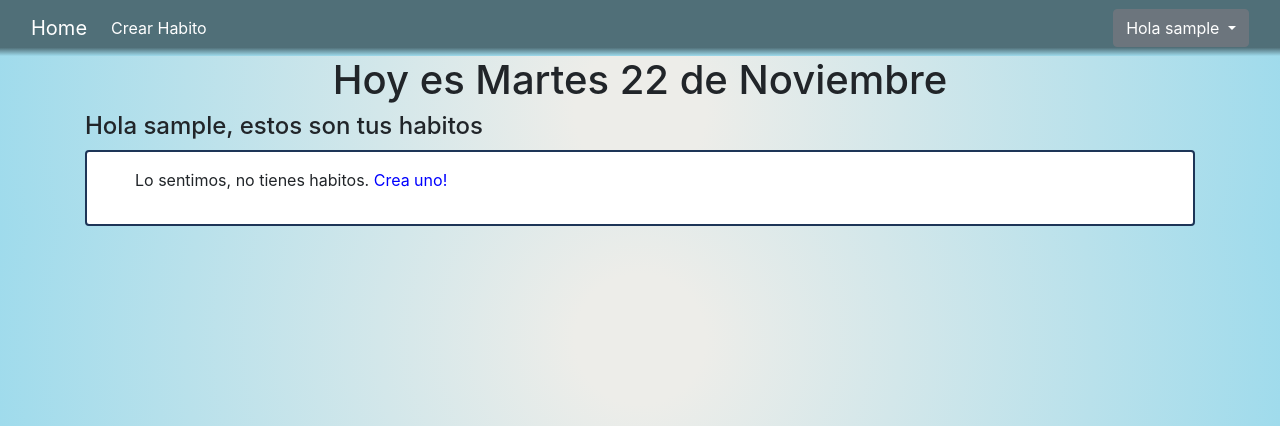
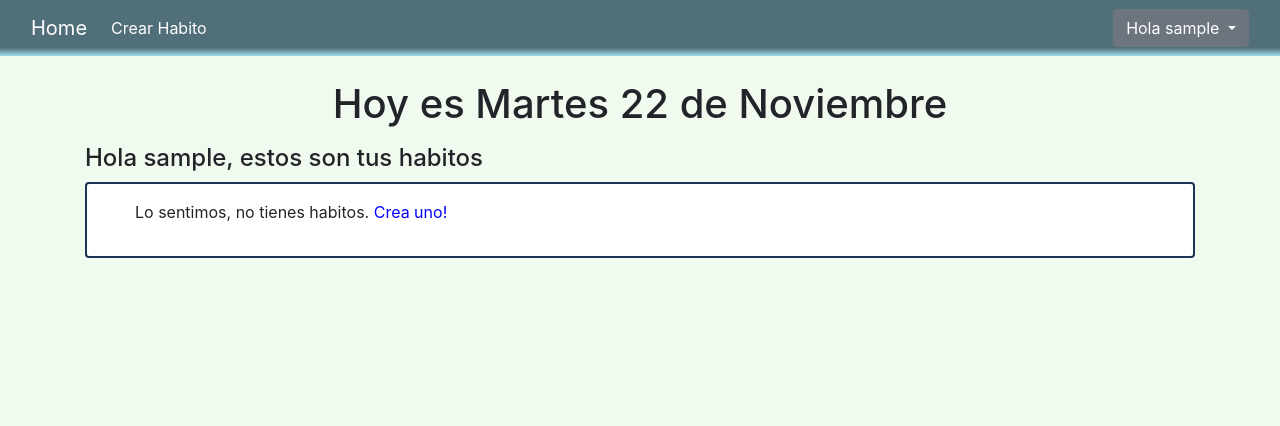
Before and after one commit to DaniDiazTech/Habit-tracker, a Django app: page / in a window 1280 px wide. Shown: the top 426 px of the page. Run offline with Django 4.2, Linux system fonts and the light colour scheme; the visitor is signed in with stand-in values (Sample User, id 1); data that the repository does not hold is empty; some libraries are stand-ins or nearby versions.

Commit message:
Cambio fondo general

```diff
--- a/templates/base.html
+++ b/templates/base.html
@@ -54,7 +54,7 @@
     {% endblock scripts %}
     <style type="text/css">
       body {
-        background: radial-gradient(circle, rgba(237,237,233,1) 10%, rgba(159,219,236,1) 100%);
+        background: #F1FAEE;
       }
     </style>
   </body>
--- a/templates/habits/home.html
+++ b/templates/habits/home.html
@@ -8,7 +8,7 @@
 {% now "d" as day %}
 {% now "l" as day_name %}
 {% now "F" as month %}
-<div class="center text-center">
+<div class="my-3 center text-center">
     <h1 class="">Hoy es {{day_name | capfirst}} {{day}} de {{month | capfirst}}</h1>
 </div>
 <div class="">
--- a/templates/registration/signup.html
+++ b/templates/registration/signup.html
@@ -13,7 +13,7 @@
         {% csrf_token %}
         {{form.as_p}}
         <div class="my-3">
-            <button class="btn btn-danger" type="submit">Registrarse</button>
+            <button class="btn" type="submit" style="background-color: #457B9D; color: white;">Registrarse</button>
         </div>
     </form>
         <p>Ya estas registrado? Solo <a href="{% url 'accounts:login' %}" class="link link-danger" >Ingresa</a></p>
--- a/templates/utils/navbar.html
+++ b/templates/utils/navbar.html
@@ -1,4 +1,4 @@
-<nav class="navbar navbar-dark navbar-expand-lg bg-dark">
+<nav class=" mb-4 navbar navbar-dark navbar-expand-lg bg-dark">
   <div class="container-fluid">
     <a class="navbar-brand" href="{% url 'habits:home' %}">Home</a>
     <button
```
